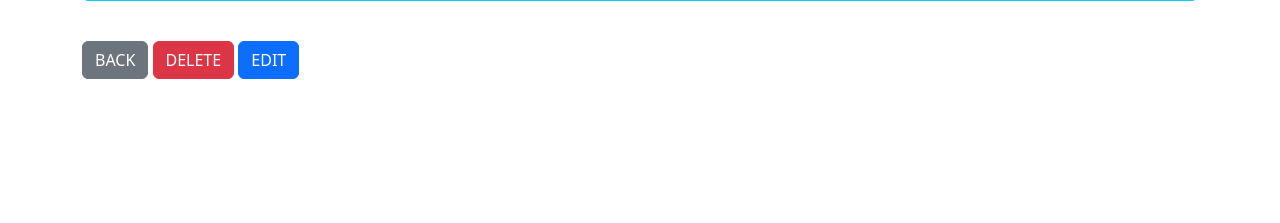
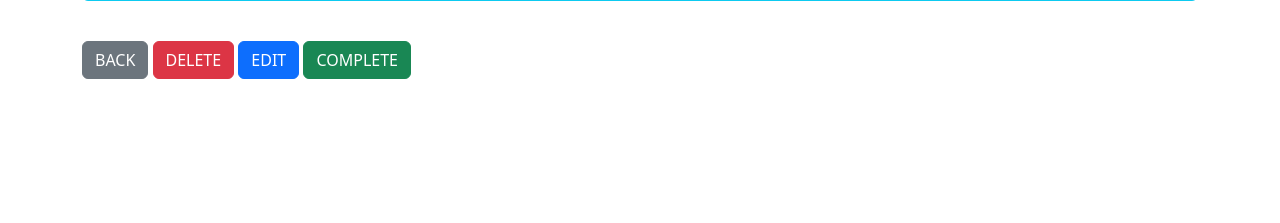
Before and after one commit to julkiea/Django-to-do-site, a Django app: template website/templates/task.html in a window 1280 px wide. Shown: the part 335-558 px from the top of the page. Run offline with Django 5.2, Linux system fonts and the light colour scheme; the template is opened without the code that fills it, so the values that code supplies are empty.

Commit message:
Add new button: complete

```diff
--- a/website/templates/task.html
+++ b/website/templates/task.html
@@ -24,4 +24,6 @@
     <a href = "{% url 'home' %}" class = "btn btn-secondary"> BACK</a>
     <a href = "{% url 'delete_task' task.id %}" class = "btn btn-danger"> DELETE </a>
     <a href = "{% url 'edit_task' task.id %}" class = "btn btn-primary"> EDIT </a>
+    <a href = "{% url 'complete_task' task.id %}" class = "btn btn-success"> COMPLETE </a>
+
 {% endblock %}
```
